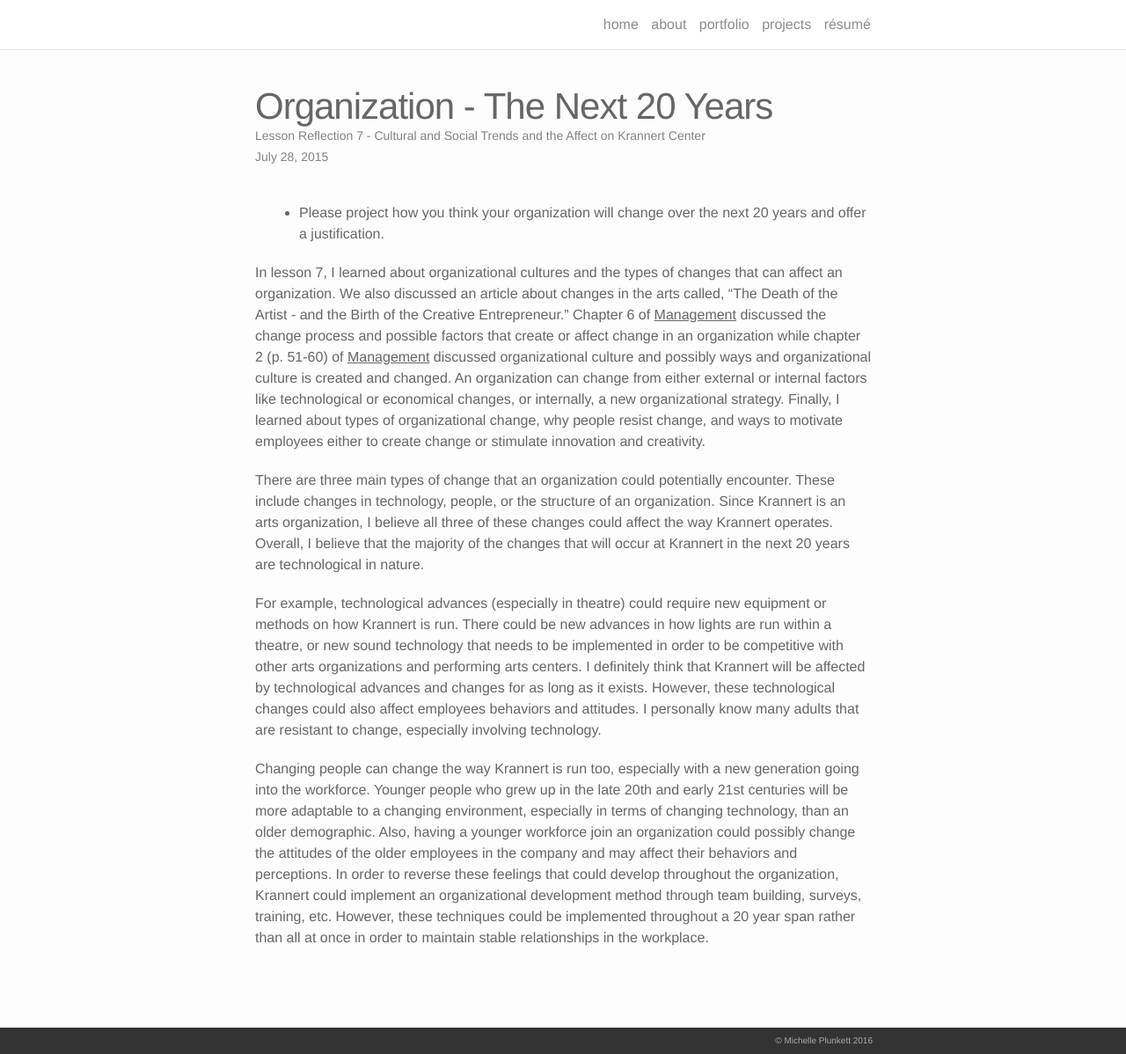
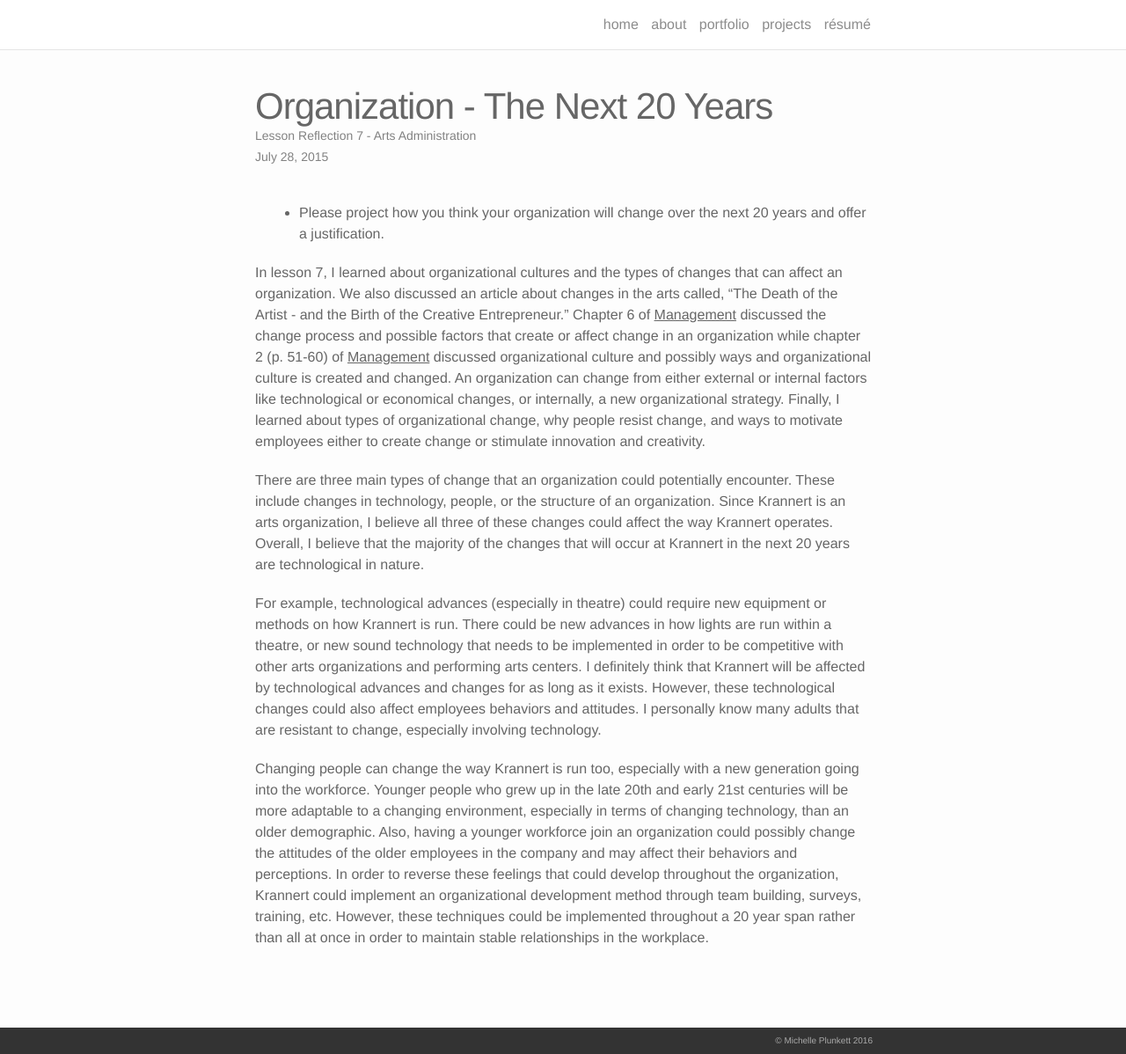
Before and after one commit to michelleplunkett/michelleplunkett.github.io, a Jekyll site: the page built from _portfolio/Reflection_7.markdown, in a window 1280 px wide and 1198 px high. Shown: the whole window at 88% size. Built offline with Jekyll 4.4.1, drawn with Linux system fonts in a browser that asks for light colours; nearby versions of some CDN libraries.

Commit message:
Update Reflection_7.markdown

```diff
--- a/_portfolio/Reflection_7.markdown
+++ b/_portfolio/Reflection_7.markdown
@@ -1,7 +1,7 @@
 ---
 layout: post
 title: Organization - The Next 20 Years
-description: Lesson Reflection 7 - Cultural and Social Trends and the Affect on Krannert Center
+description: Lesson Reflection 7 - Arts Administration
 date: 2015-07-28
 ---
 
```
